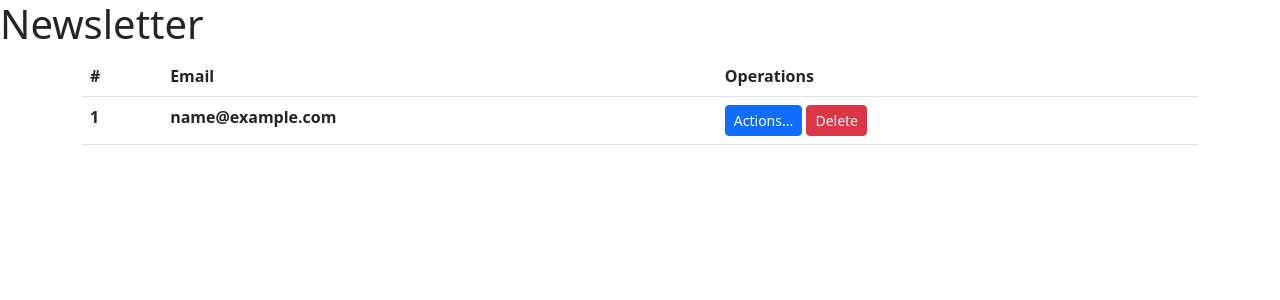
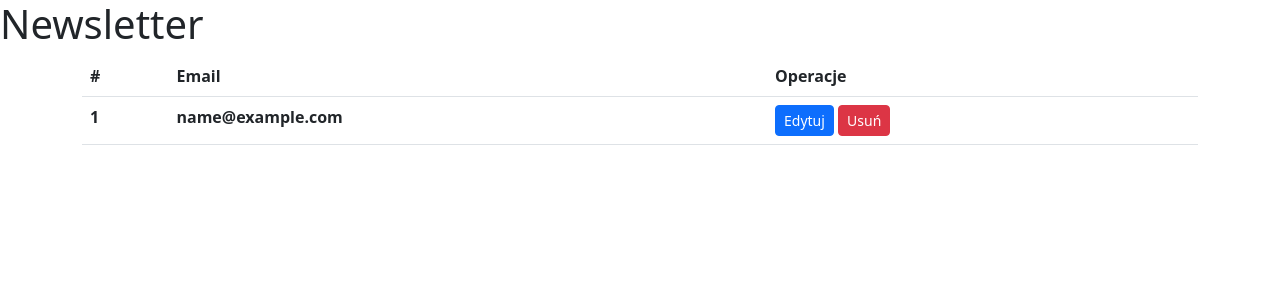
Before and after one commit to Sanczo369/simple_website, a Flask app: page /newsletter in a window 1280 px wide. Shown: the top 300 px of the page. Run offline with Flask 3, Linux system fonts and the light colour scheme; tables that the repository leaves empty hold one stand-in row (values such as "Sample post").

Commit message:
Zmiana tekstu w newsletter.html

```diff
--- a/templates/newsletter.html
+++ b/templates/newsletter.html
@@ -4,7 +4,6 @@
     <meta charset="UTF-8">
     <meta name="viewport" content="width=device-width, initial-scale=1.0">
     <link href="https://cdn.jsdelivr.net/npm/bootstrap@5.3.0/dist/css/bootstrap.min.css" rel="stylesheet" integrity="sha384-9ndCyUaIbzAi2FUVXJi0CjmCapSmO7SnpJef0486qhLnuZ2cdeRhO02iuK6FUUVM" crossorigin="anonymous">
-    <title>Newsletter</title>
     <title>Newsletter</title>
 </head>
 <body>
@@ -13,7 +12,7 @@
         <div class="modal-dialog">
             <div class="modal-content">
                 <div class="modal-header">
-                    <h5 class="modal-title" id="exampleModalLabel">This enter will be deleted:</h5>
+                    <h5 class="modal-title" id="exampleModalLabel">Ten adres zostanie usnięty:</h5>
                     <button type="button" class="btn-close" data-bs-dismiss="modal" aria-label="Close"></button>
                 </div>
                 <div class="modal-body" id="idDeleteModalBody">
@@ -21,8 +20,8 @@
                 </div>
                 <div class="modal-footer">
                     <form action="" method="GET" id="confirmDeleteForm">
-                        <button type="button" class="btn btn-secondary" data-bs-dismiss="modal">Close</button>
-                        <button type="submit" class="btn btn-danger">Delete</button>
+                        <button type="button" class="btn btn-secondary" data-bs-dismiss="modal">Zamknij</button>
+                        <button type="submit" class="btn btn-danger">Usuń</button>
                     </form>
                 </div>
             </div>
@@ -47,7 +46,7 @@
                 <tr>
                     <th scope="col">#</th>
                     <th scope="col">Email</th>
-                    <th scope="col">Operations</th>
+                    <th scope="col">Operacje</th>
                 </tr>
             </thead>
             <tbody>
@@ -56,12 +55,11 @@
                     <th scope="row">{{ email.id}}</th>
                     <th >{{ email.email}}</th>
                     <td>
-                        <a href="#" class='btn btn-primary btn-sm' role="button">Actions...</a>
+                        <a href="#" class='btn btn-primary btn-sm' role="button">Edytuj</a>
                         <a type="button" class="btn btn-danger btn-sm delete-confirm" data-bs-toggle="modal"
                         data-bs-target="#confirmDeleteModal"
-                        data-desc="{{ 'Delete transaction for {} {}?'.format(email.id,
-                                                                               email.email)}}"
-                     data-url="{{ url_for('remove_email', email_addresses_id=email.id)}}">Delete</a>
+                        data-desc="{{ 'Usunąć adres: {}?'.format(email.email)}}"
+                     data-url="{{ url_for('remove_email', email_addresses_id=email.id)}}">Usuń</a>
                     </td>
                 </tr>
             {% endfor %}
```
